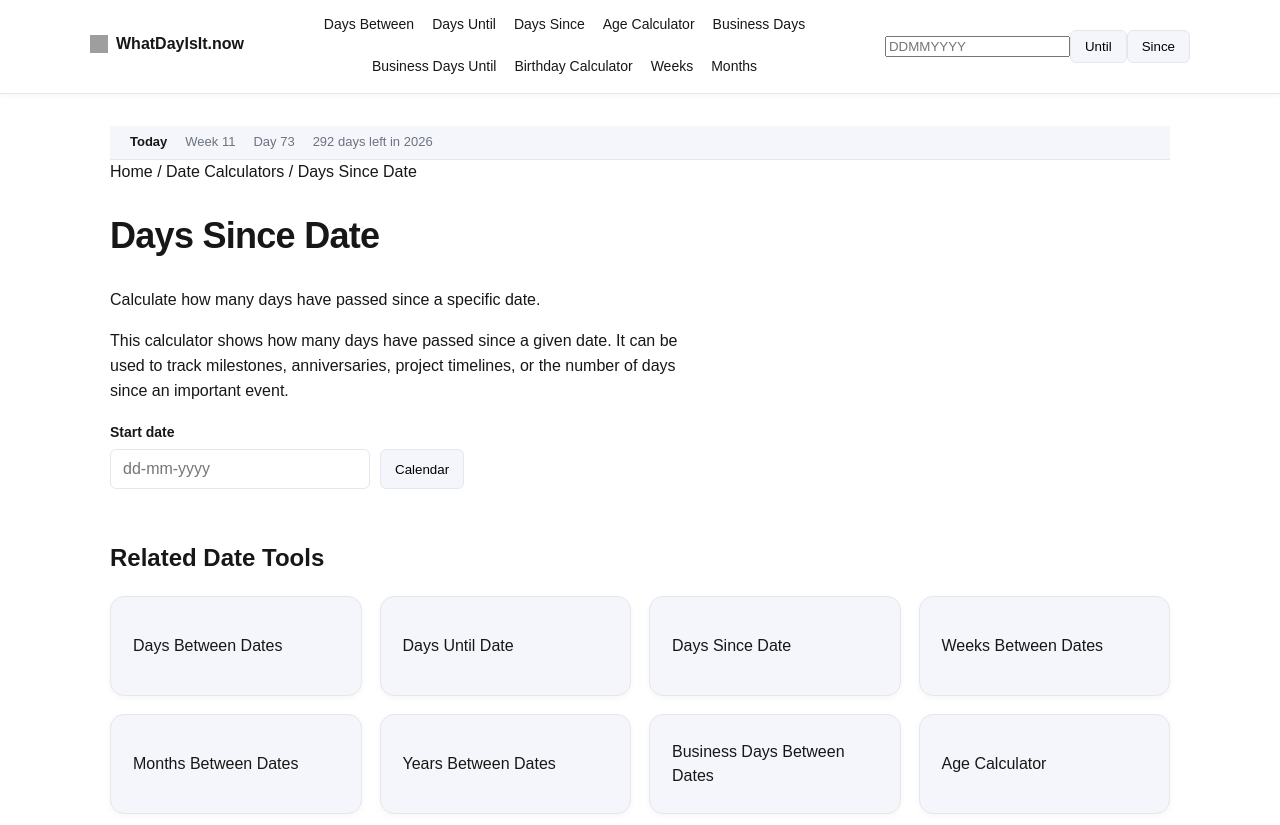
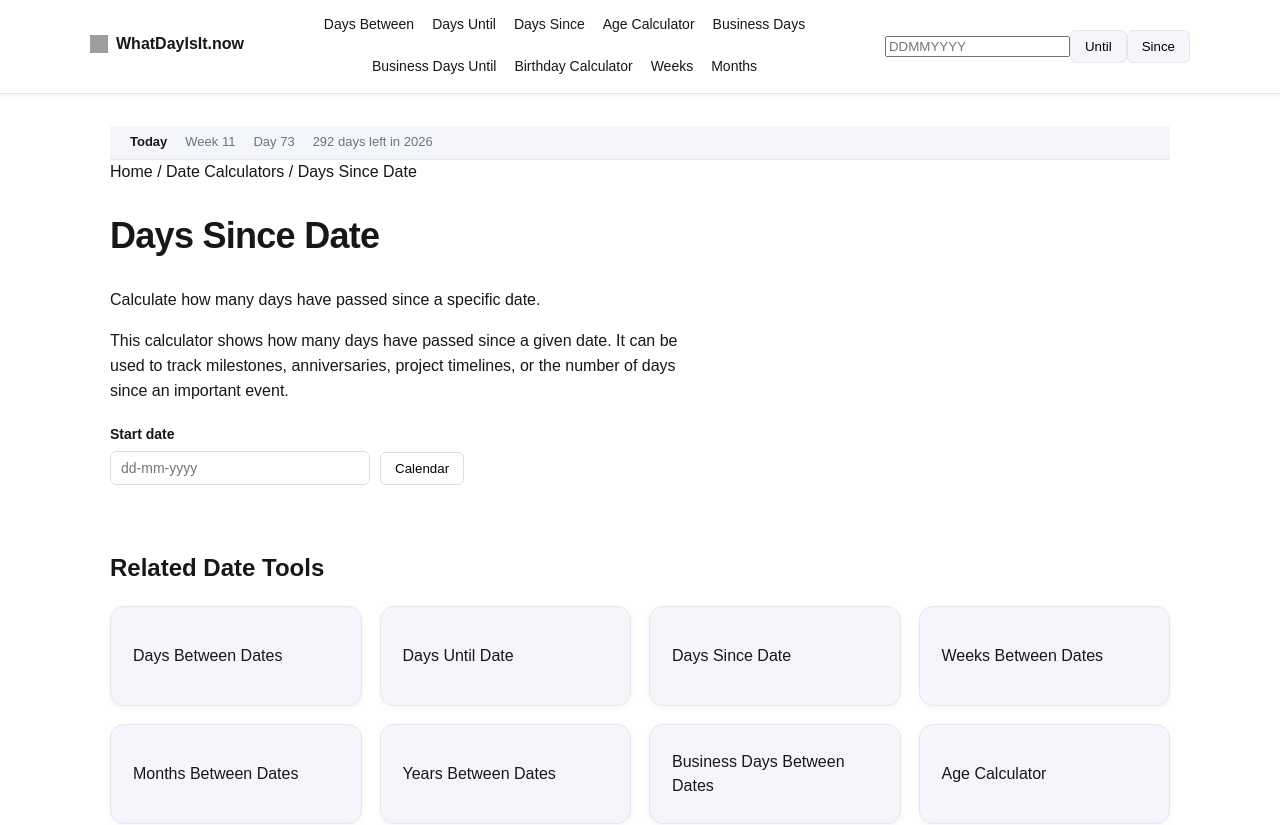
Before and after one commit to bosmeel/whatdayisit-now, a Next.js app: page /days-since in a window 1280 px wide. Shown: the top 825 px of the page. Built offline with nearby package versions, Linux system fonts and the light colour scheme; grey boxes are pictures that could not be loaded.

Commit message:
UI: improve calculator layout spacing and input styling

```diff
--- a/app/globals.css
+++ b/app/globals.css
@@ -402,8 +402,40 @@ h1{
 ================================ */
 
 .calculator{
-  max-width:420px;
-  margin-top:18px;
+  max-width:520px;
+  margin-top:20px;
+  display:grid;
+  gap:14px;
+}
+
+.date-input-row{
+  display:flex;
+  gap:10px;
+  align-items:center;
+}
+
+.date-label{
+  font-size:14px;
+  font-weight:600;
+}
+
+.date-input{
+  border:1px solid #ddd;
+  padding:8px 10px;
+  border-radius:6px;
+  font-size:14px;
+}
+
+.calculator button{
+  border:1px solid #ddd;
+  background:white;
+  padding:8px 14px;
+  border-radius:6px;
+  cursor:pointer;
+}
+
+.calculator button:hover{
+  background:#f5f5f5;
 }
 
 /* ===============================
```
